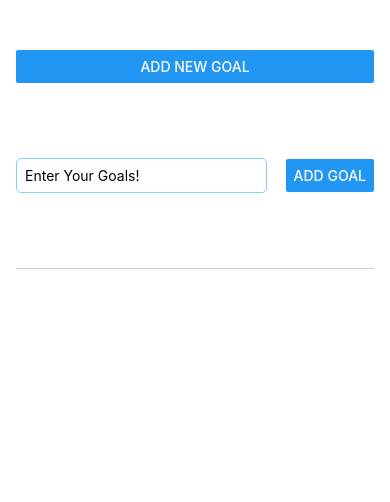
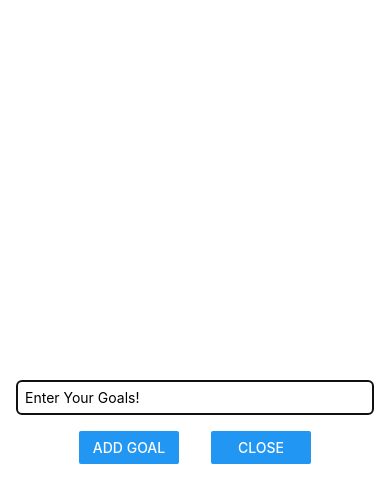
Before and after one commit to mojahid-belaman/AwesomeProject-React-Native, a React Native app: screen / in a window 390 px wide. Both pictures are taken after a click on the button "ADD NEW GOAL". Shown: the top 502 px of the page. Built offline with nearby package versions, Linux system fonts and the light colour scheme.

Commit message:
wrap component with modal and add button close to disappear modal

```diff
--- a/components/GoalInput.js
+++ b/components/GoalInput.js
@@ -1,5 +1,5 @@
 import { useState } from "react";
-import { Button, StyleSheet, TextInput, View } from "react-native";
+import { Button, StyleSheet, TextInput, View, Modal } from "react-native";
 
 const GoalInput = (props) => {
   const [enteredText, setEnteredText] = useState("");
@@ -9,6 +9,7 @@ const GoalInput = (props) => {
   }
 
   return (
+    <Modal visible={props.visisble} animationType="slide">
       <View style={styles.inputContainer}>
         <TextInput
           style={styles.textInput}
@@ -16,11 +17,22 @@ const GoalInput = (props) => {
           onChangeText={goalInputHandler}
           value={enteredText}
         />
+        <View style={styles.btnContainer}>
+          <View style={styles.btn}>
             <Button
               title="Add Goal"
               onPress={() => props.goalAddHandler(enteredText, setEnteredText)}
             />
           </View>
+          <View style={styles.btn}>
+            <Button
+              title="Close"
+              onPress={() => props.onEndAddGoal()}
+            />
+          </View>
+        </View>
+      </View>
+    </Modal>
   );
 };
 
@@ -29,19 +41,23 @@ export default GoalInput;
 const styles = StyleSheet.create({
   inputContainer: {
     flex: 1,
-    flexDirection: "row",
-    justifyContent: "space-between",
+    justifyContent: "center",
     alignItems: "center",
-    marginBottom: 20,
-    borderBottomWidth: 1,
-    borderBottomColor: "#cccccc",
+    padding: 16,
   },
   textInput: {
     borderWidth: 1,
     borderColor: "#87cefa",
     borderRadius: 5,
-    width: "70%",
-    marginRight: 10,
+    width: "100%",
     padding: 8,
   },
+  btnContainer: {
+    flexDirection: "row",
+    marginTop: 16,
+  },
+  btn: {
+    width: 100,
+    marginHorizontal: 16,
+  }
 });
```
Lines whose indentation alone changed are shown as unchanged.
